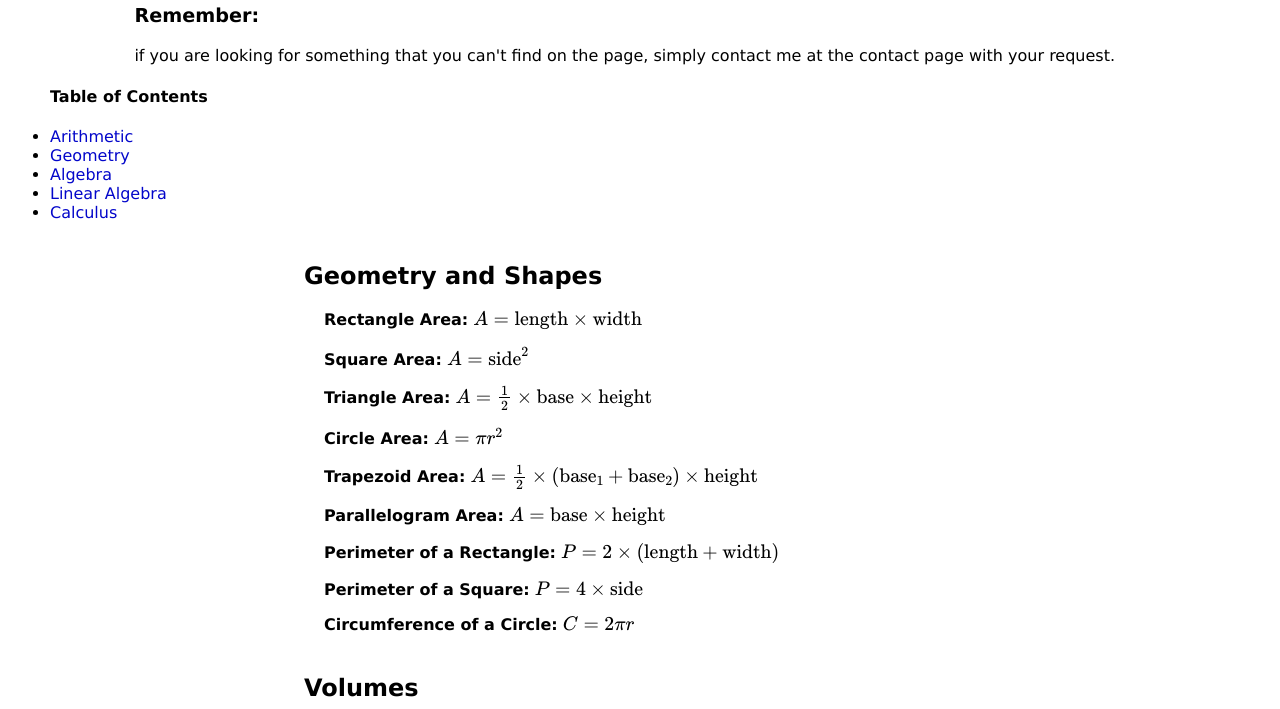
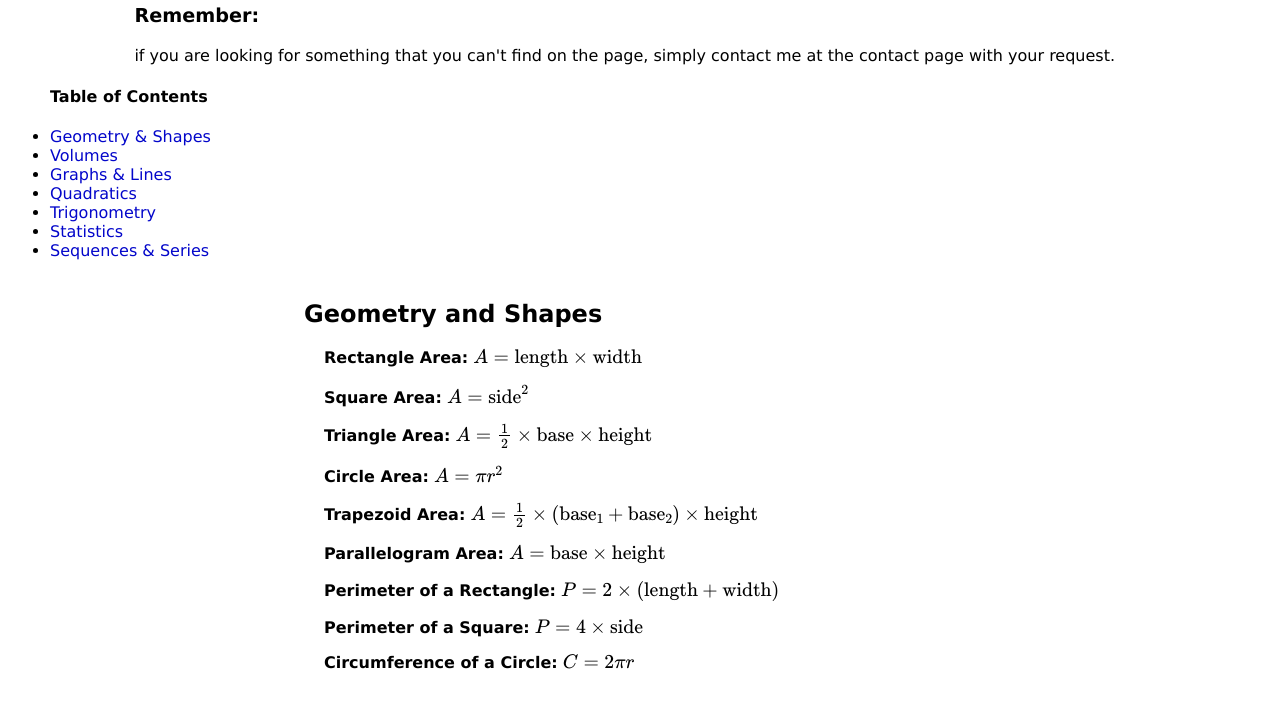
Before and after one commit to invictus-anic3tus/MathSite, a plain HTML site: page formulas/index.html in a window 1280 px wide. Shown: the part 86-795 px from the top of the page. Drawn offline with nearby package versions, Linux system fonts and the light colour scheme.

Commit message:
update formulas/index.html

```diff
--- a/formulas/index.html
+++ b/formulas/index.html
@@ -126,15 +126,17 @@
 
     <ul id="dir">
       <h4>Table of Contents</h4>
-      <li><a href="#arithmetic">Arithmetic</a></li>
-      <li><a href="#geometry">Geometry</a></li>
-      <li><a href="#algebra">Algebra</a></li>
-      <li><a href="#linear-algebra">Linear Algebra</a></li>
-      <li><a href="#calculus">Calculus</a></li>
+      <li><a href="#geometry-shapes">Geometry & Shapes</a></li>
+      <li><a href="#volumes">Volumes</a></li>
+      <li><a href="#graphs-lines">Graphs & Lines</a></li>
+      <li><a href="#quadratics">Quadratics</a></li>
+      <li><a href="#trigonometry">Trigonometry</a></li>
+      <li><a href="#statistics">Statistics</a></li>
+      <li><a href="#sequences-series">Sequences & Series</a></li>
     </ul>
 
     <div class="math-formulas">
-        <div class="geometry-shapes">
+        <div id="geometry-shapes">
           <h2>Geometry and Shapes</h2>
           <p><strong>Rectangle Area:</strong> \( A = \text{length} \times \text{width} \)</p>
           <p><strong>Square Area:</strong> \( A = \text{side}^2 \)</p>
@@ -147,7 +149,7 @@
           <p><strong>Circumference of a Circle:</strong> \( C = 2 \pi r \)</p>
         </div>
 
-        <div class="volumes">
+        <div id="volumes">
           <h2>Volumes</h2>
           <p><strong>Cube:</strong> \( V = \text{side}^3 \)</p>
           <p><strong>Rectangular Prism:</strong> \( V = \text{length} \times \text{width} \times \text{height} \)</p>
@@ -157,7 +159,7 @@
           <p><strong>Pyramid:</strong> \( V = \frac{1}{3} \times \text{base area} \times \text{height} \)</p>
         </div>
 
-        <div class="graphs-lines">
+        <div id="graphs-lines">
           <h2>Graphs & Lines</h2>
           <p><strong>Slope of a Line:</strong> \( m = \frac{y_2 - y_1}{x_2 - x_1} \)</p>
           <p><strong>Equation of a Line (Slope-Intercept Form):</strong> \( y = mx + b \)</p>
@@ -166,7 +168,7 @@
           <p><strong>Midpoint Formula:</strong> \( M = \left( \frac{x_1 + x_2}{2}, \frac{y_1 + y_2}{2} \right) \)</p>
         </div>
 
-        <div class="quadratics">
+        <div id="quadratics">
           <h2>Quadratics</h2>
           <p><strong>Quadratic Formula:</strong> \( x = \frac{-b \pm \sqrt{b^2 - 4ac}}{2a} \)</p>
           <p><strong>Vertex Form:</strong> \( y = a(x - h)^2 + k \)</p>
@@ -174,7 +176,7 @@
           <p><strong>Discriminant:</strong> \( \Delta = b^2 - 4ac \)</p>
         </div>
 
-        <div class="trigonometry">
+        <div id="trigonometry">
           <h2>Trigonometry</h2>
           <p><strong>Sine:</strong> \( \sin \theta = \frac{\text{opposite}}{\text{hypotenuse}} \)</p>
           <p><strong>Cosine:</strong> \( \cos \theta = \frac{\text{adjacent}}{\text{hypotenuse}} \)</p>
@@ -184,7 +186,7 @@
           <p><strong>Law of Cosines:</strong> \( c^2 = a^2 + b^2 - 2ab \cos C \)</p>
         </div>
 
-        <div class="statistics">
+        <div id="statistics">
           <h2>Statistics</h2>
           <p><strong>Mean:</strong> \( \text{Mean} = \frac{\text{Sum of all data points}}{\text{Number of data points}} \)</p>
           <p><strong>Median:</strong> The middle value in a data set when ordered from smallest to largest.</p>
@@ -194,7 +196,7 @@
           <p><strong>Probability:</strong> \( P(E) = \frac{\text{Number of favorable outcomes}}{\text{Total number of outcomes}} \)</p>
         </div>
 
-        <div class="sequences-series">
+        <div id="sequences-series">
           <h2>Sequences & Series</h2>
           <p><strong>Arithmetic Sequence (nth term):</strong> \( a_n = a_1 + (n - 1) \cdot d \)</p>
           <p><strong>Arithmetic Series (Sum):</strong> \( S_n = \frac{n}{2} \cdot (a_1 + a_n) \)</p>
```
